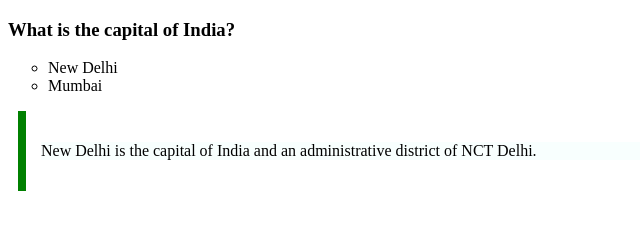
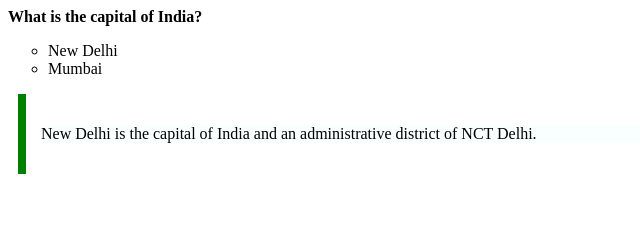
Before and after one commit to acciojob/trivia-Pedagani-Srivani, a website: page main.html in a window 1280 px wide. Shown: the whole page, without its empty margins (0-640 px from the left). Drawn offline with Linux system fonts and the light colour scheme.

Commit message:
Update main.html

```diff
--- a/main.html
+++ b/main.html
@@ -18,7 +18,7 @@
     </style>
 </head>
 <body>
-    <h3>What is the capital of India?</h3>
+    <b>What is the capital of India?</b>
     <ul type="circle">
         <li>New Delhi</li>
         <li>Mumbai</li>
```
